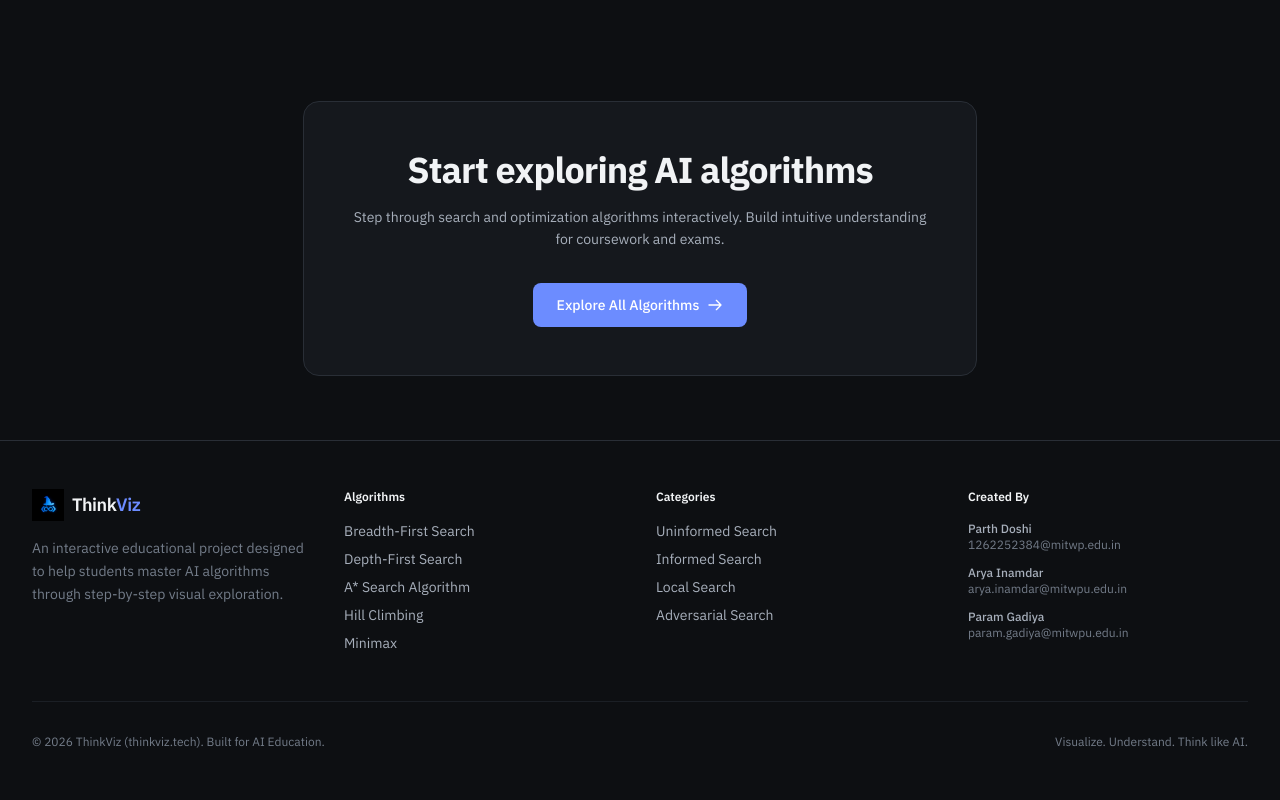
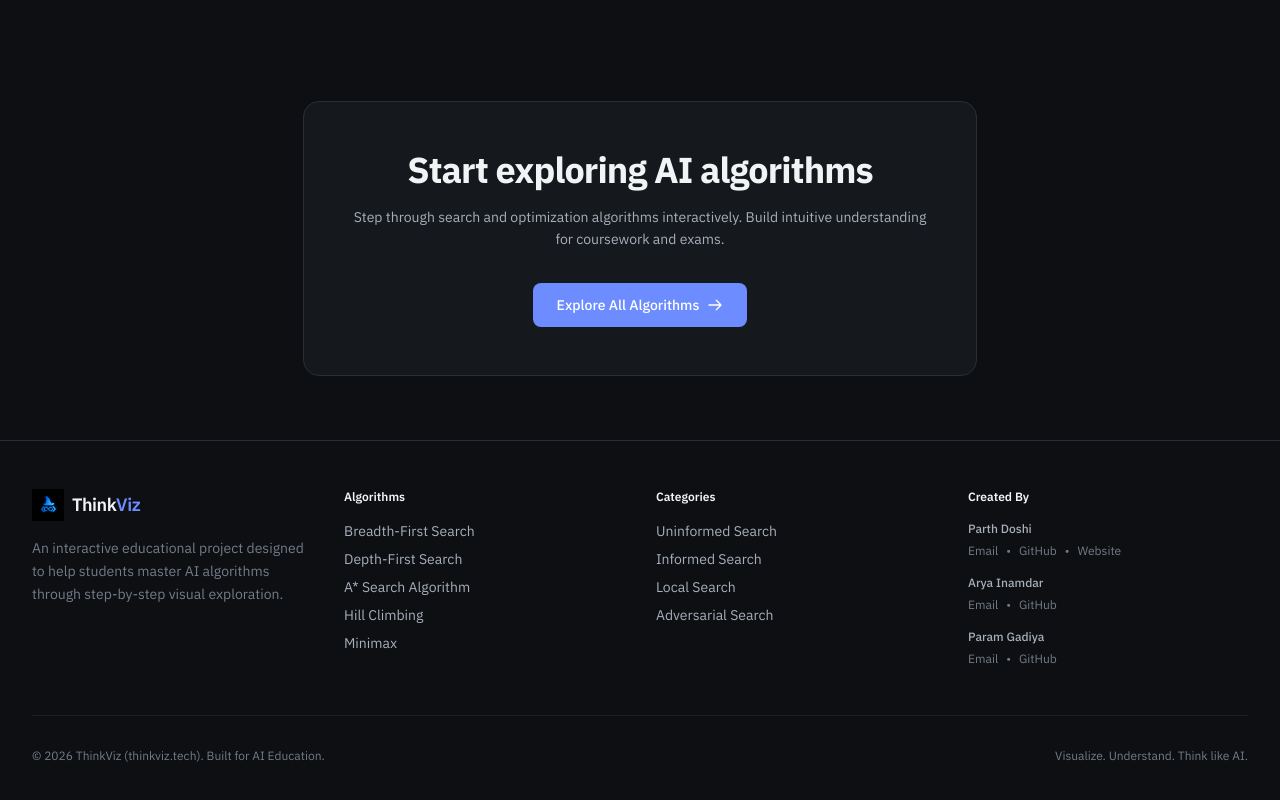
Before and after one commit to AlcesOzdst/thinkviz.tech, a Next.js app: page / in a window 1280 px wide. Shown: the part 3400-4200 px from the top of the page. Built offline with nearby package versions, Linux system fonts and the light colour scheme.

Commit message:
docs: add social links to credits

```diff
--- a/components/layout/Footer.tsx
+++ b/components/layout/Footer.tsx
@@ -86,18 +86,32 @@ export function Footer() {
             <h3 className="text-xs font-semibold text-[#F1F3F5] mb-4">
               Created By
             </h3>
-            <ul className="space-y-3 text-xs text-[#737C89]">
-              <li className="flex flex-col">
+            <ul className="space-y-4 text-xs text-[#737C89]">
+              <li className="flex flex-col space-y-1.5">
                 <span className="font-medium text-[#A7AFBB]">Parth Doshi</span>
-                <span>1262252384@mitwp.edu.in</span>
+                <div className="flex flex-wrap items-center gap-2">
+                  <a href="mailto:1262252384@mitwp.edu.in" className="hover:text-[#6C8CFF] transition-colors">Email</a>
+                  <span>&bull;</span>
+                  <a href="https://github.com/AlcesOzdst" target="_blank" rel="noopener noreferrer" className="hover:text-[#6C8CFF] transition-colors">GitHub</a>
+                  <span>&bull;</span>
+                  <a href="https://parthdoshi.me" target="_blank" rel="noopener noreferrer" className="hover:text-[#6C8CFF] transition-colors">Website</a>
+                </div>
               </li>
-              <li className="flex flex-col">
+              <li className="flex flex-col space-y-1.5">
                 <span className="font-medium text-[#A7AFBB]">Arya Inamdar</span>
-                <span>arya.inamdar@mitwpu.edu.in</span>
+                <div className="flex flex-wrap items-center gap-2">
+                  <a href="mailto:1262243732@mitwpu.edu.in" className="hover:text-[#6C8CFF] transition-colors">Email</a>
+                  <span>&bull;</span>
+                  <a href="https://github.com/AIelecwala" target="_blank" rel="noopener noreferrer" className="hover:text-[#6C8CFF] transition-colors">GitHub</a>
+                </div>
               </li>
-              <li className="flex flex-col">
+              <li className="flex flex-col space-y-1.5">
                 <span className="font-medium text-[#A7AFBB]">Param Gadiya</span>
-                <span>param.gadiya@mitwpu.edu.in</span>
+                <div className="flex flex-wrap items-center gap-2">
+                  <a href="mailto:1262243350@mitwpu.edu.in" className="hover:text-[#6C8CFF] transition-colors">Email</a>
+                  <span>&bull;</span>
+                  <a href="https://github.com/paramgadiya" target="_blank" rel="noopener noreferrer" className="hover:text-[#6C8CFF] transition-colors">GitHub</a>
+                </div>
               </li>
             </ul>
           </div>
```
